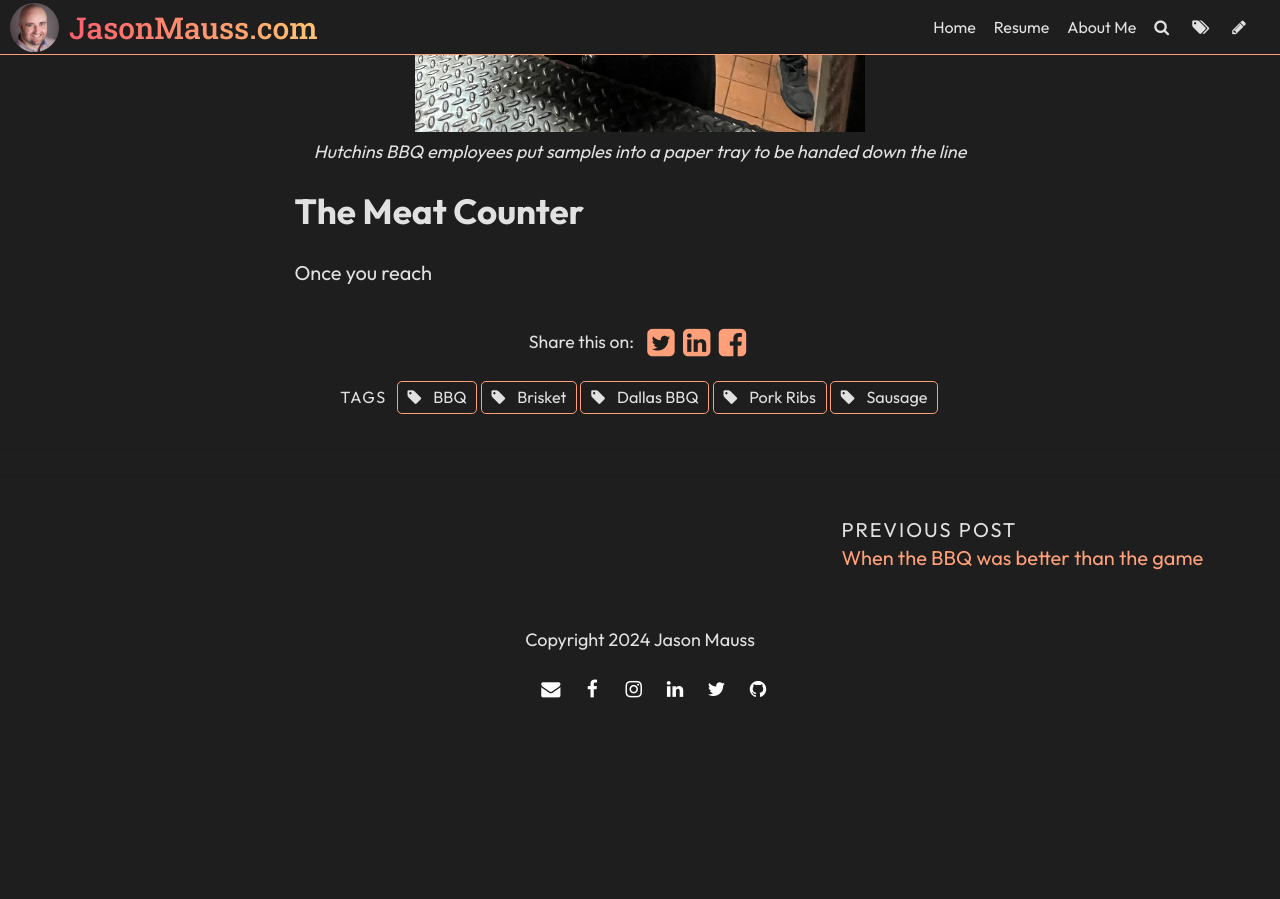
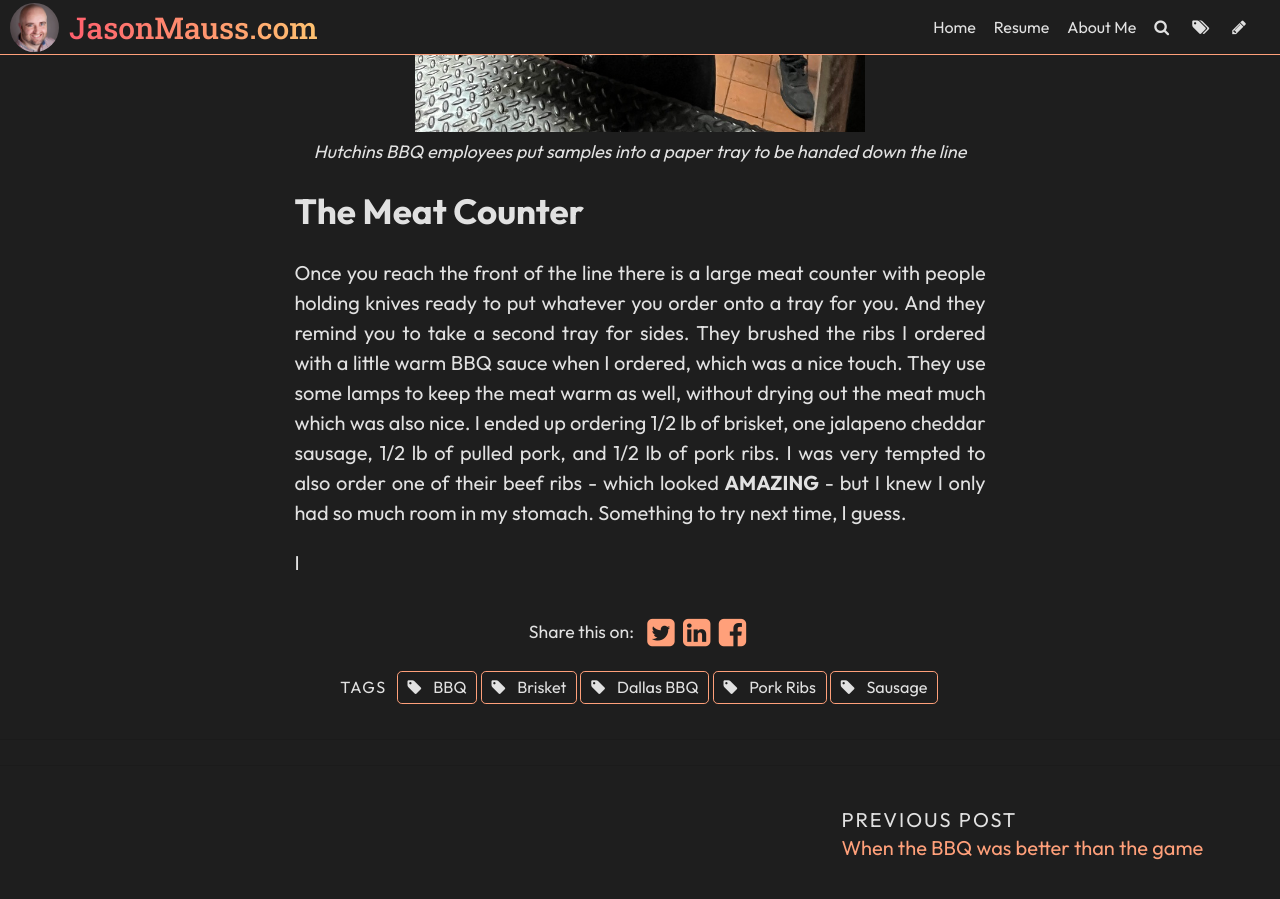
Before and after one commit to jasonmauss/jasonmaussblog, a Jekyll site: the page built from _posts/2024-03-06-texas-bbq-review-hutchins-bbq.md, in a window 1280 px wide and 900 px high, scrolled down 4254 px. Built offline with Jekyll 4.4.1, drawn with Linux system fonts in a browser that asks for light colours; some web fonts are replaced; comment, search, counter and statistics services are not loaded; before the commit the page ends 4990 px from its top, so only the background shows below that.

Commit message:
Update Post “2024-03-06-texas-bbq-review-hutchins-bbq”

```diff
--- a/_posts/2024-03-06-texas-bbq-review-hutchins-bbq.md
+++ b/_posts/2024-03-06-texas-bbq-review-hutchins-bbq.md
@@ -33,4 +33,6 @@ During my short wait (about 10 minutes) I twice got handed a sample of something
 
 ## The Meat Counter
 
-Once you reach
+Once you reach the front of the line there is a large meat counter with people holding knives ready to put whatever you order onto a tray for you. And they remind you to take a second tray for sides. They brushed the ribs I ordered with a little warm BBQ sauce when I ordered, which was a nice touch. They use some lamps to keep the meat warm as well, without drying out the meat much which was also nice. I ended up ordering 1/2 lb of brisket, one jalapeno cheddar sausage, 1/2 lb of pulled pork, and 1/2 lb of pork ribs. I was very tempted to also order one of their beef ribs - which looked **AMAZING** - but I knew I only had so much room in my stomach. Something to try next time, I guess.
+
+I
```
